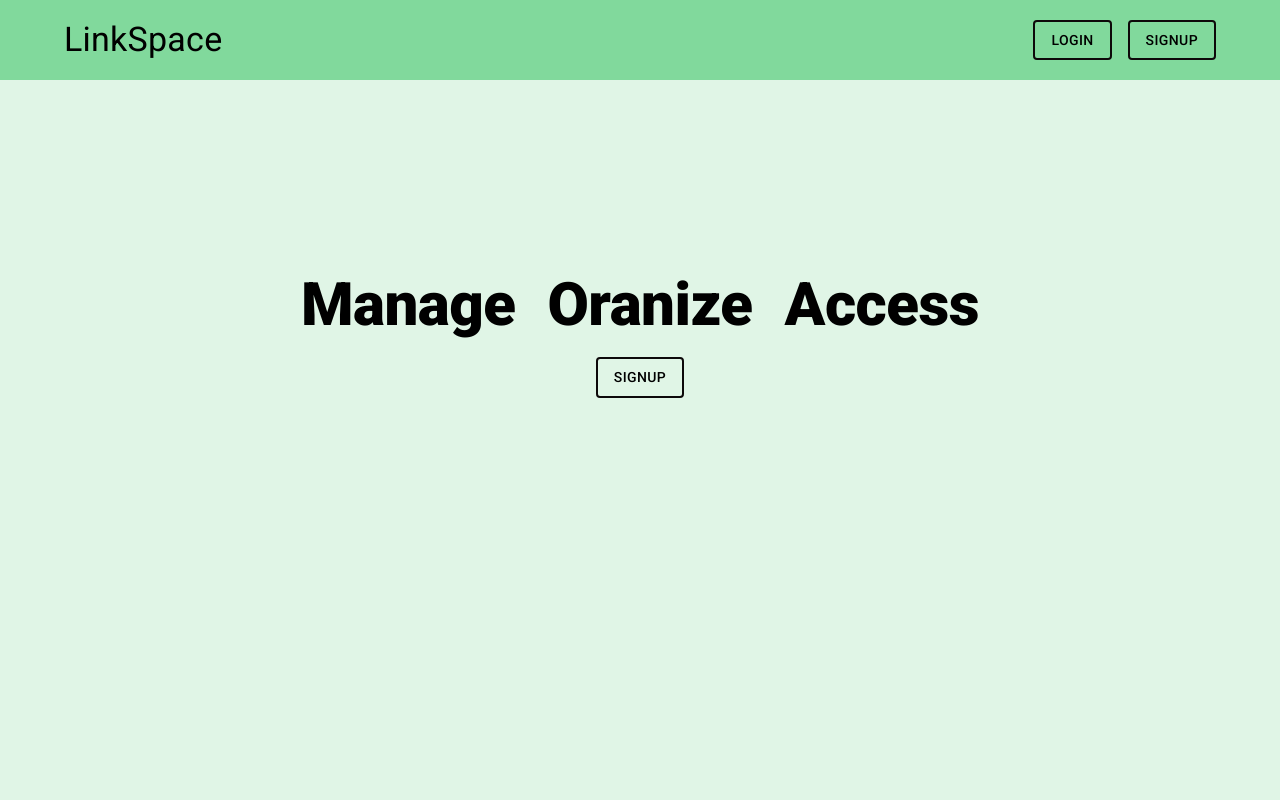
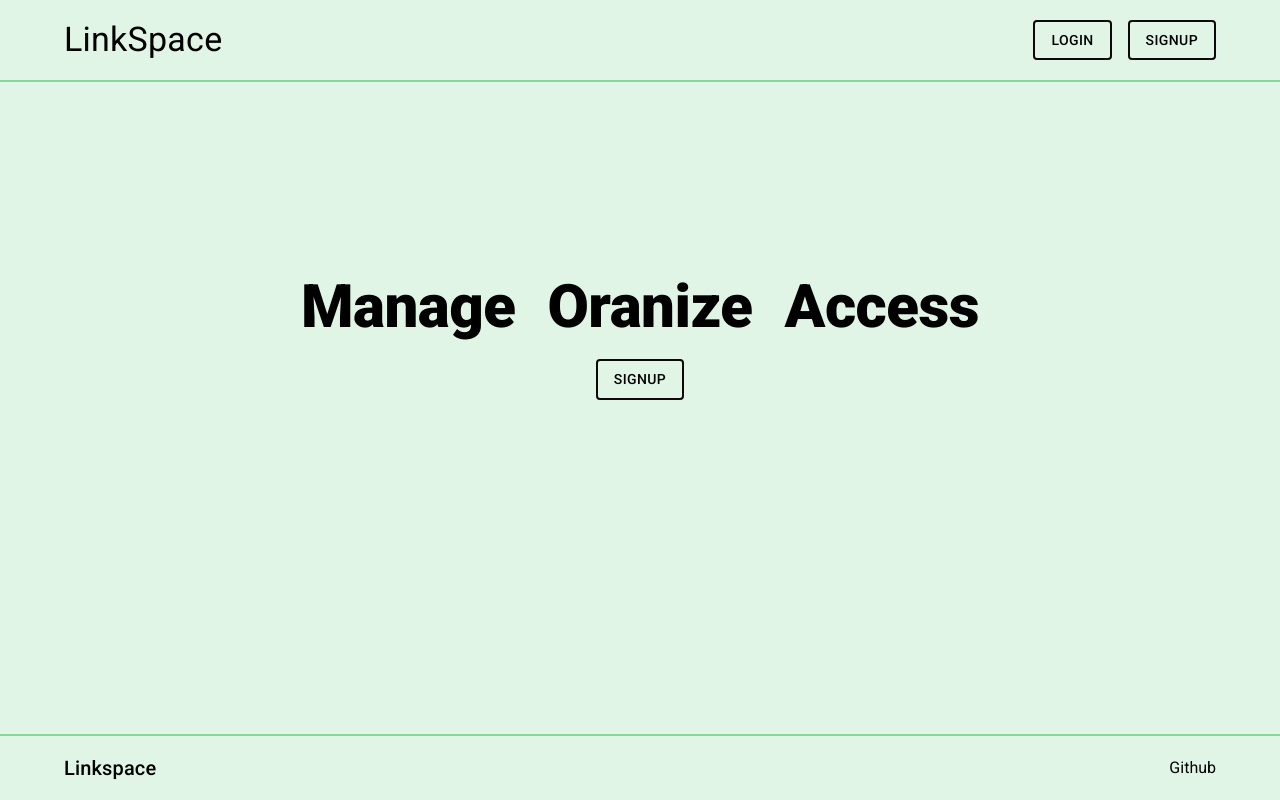
Before and after one commit to MahendraDani/Linkspace, a React (Vite) app in the folder client/: page / in a window 1280 px wide. Built offline with nearby package versions, Linux system fonts and the light colour scheme.

Commit message:
feat: removed background from footer and navbar

```diff
--- a/client/src/layout/Footer.jsx
+++ b/client/src/layout/Footer.jsx
@@ -10,7 +10,9 @@ const Footer = () => {
           left: 0,
           right: 0,
           bottom: 0,
-          bgcolor: "#eee",
+          bgcolor: "#E0F5E6",
+          borderTop: "2px solid #81D99C",
+          p: 1,
         }}
       >
         <Container>
--- a/client/src/layout/Navbar.jsx
+++ b/client/src/layout/Navbar.jsx
@@ -5,7 +5,7 @@ import { Link } from "react-router-dom";
 const Navbar = () => {
   return (
     <div>
-      <Box sx={{ bgcolor: "#81D99C", p: 1 }}>
+      <Box sx={{ bgcolor: "#E0F5E6", p: 1, borderBottom: "2px solid #81D99C" }}>
         <Container
           sx={{
             height: "4rem",
--- a/client/src/pages/Home.jsx
+++ b/client/src/pages/Home.jsx
@@ -97,6 +97,7 @@ const Home = () => {
           </Link>
         </Stack>
       </Box>
+      <Footer />
     </Box>
   );
 };
--- a/client/src/pages/Login.jsx
+++ b/client/src/pages/Login.jsx
@@ -11,6 +11,7 @@ import {
 import axios from "axios";
 import { Link, useNavigate } from "react-router-dom";
 import Navbar from "../layout/Navbar";
+import Footer from "../layout/Footer";
 
 const Login = () => {
   const [email, setEmail] = useState("");
@@ -108,6 +109,7 @@ const Login = () => {
           </Box>
         </Paper>
       </Stack>
+      <Footer />
     </>
   );
 };
--- a/client/src/pages/Signup.jsx
+++ b/client/src/pages/Signup.jsx
@@ -13,6 +13,7 @@ import {
 import { useNavigate } from "react-router-dom";
 import { Link } from "react-router-dom";
 import Navbar from "../layout/Navbar";
+import Footer from "../layout/Footer";
 
 const Signup = () => {
   const [email, setEmail] = useState("");
@@ -117,6 +118,7 @@ const Signup = () => {
           </Box>
         </Paper>
       </Stack>
+      <Footer />
     </>
   );
 };
```
Also changed, not shown: client/public/home.jpeg (added).
